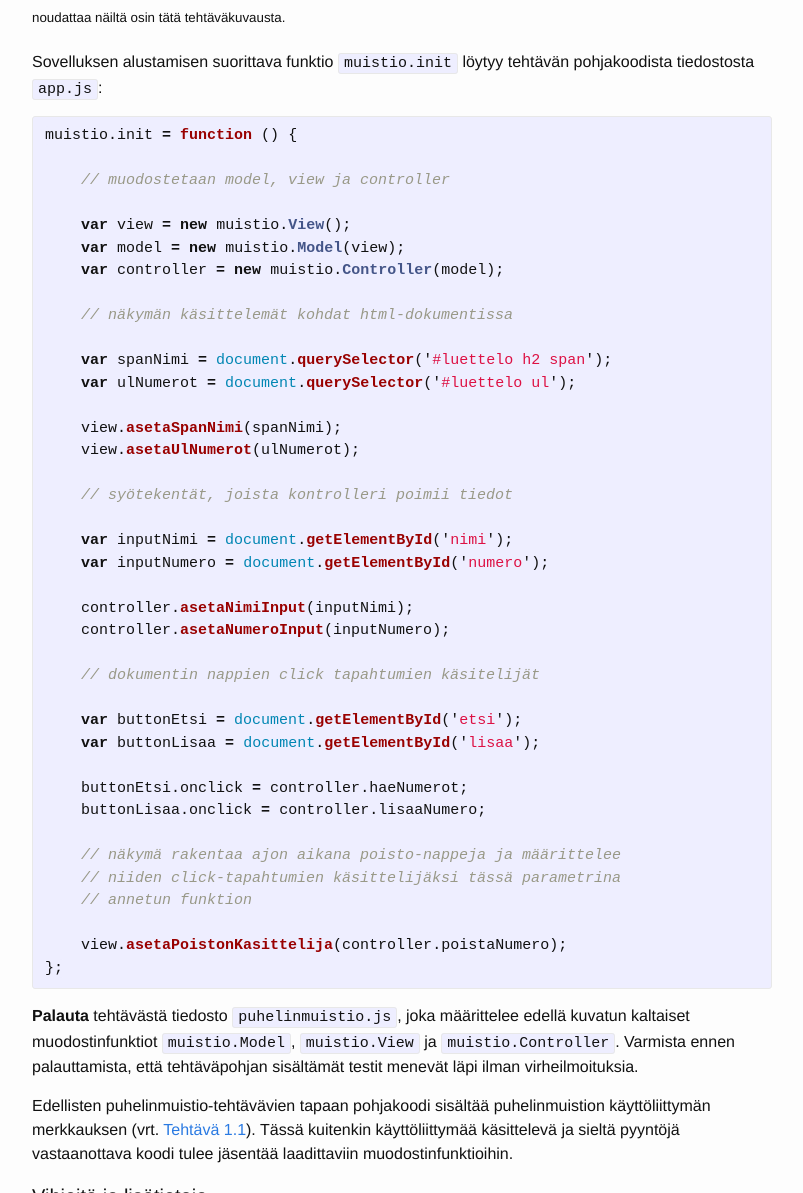
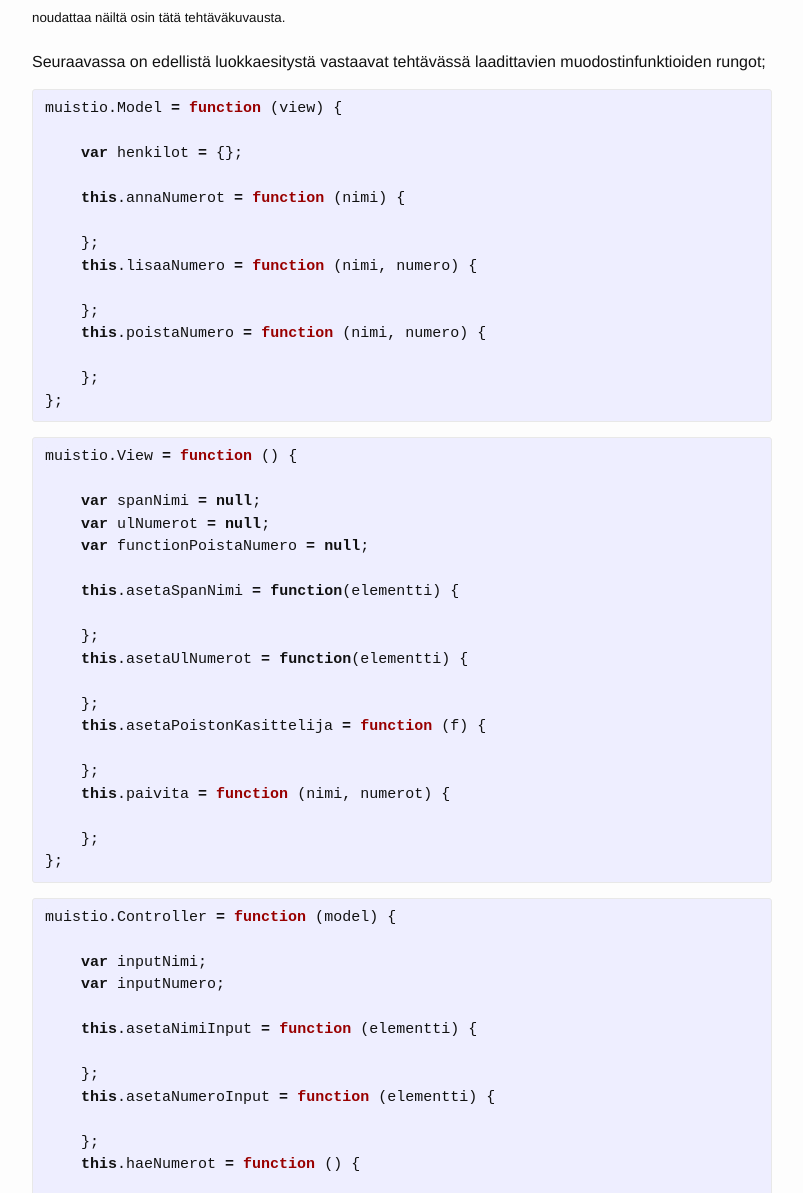
Before and after one commit to timedu/wso, a Jekyll site: the page built from _osa2/tehtava21.md, in a window 1280 px wide and 1400 px high, scrolled down 1278 px. Shown: the part 207-1400 px from the top of the window, without its empty margins (238-1041 px from the left). Built offline with Jekyll 4.4.1, drawn with Linux system fonts in a browser that asks for light colours; some of the changed text lies outside the part shown.

Commit message:
ex2.2 update

```diff
--- a/_osa2/tehtava21.md
+++ b/_osa2/tehtava21.md
@@ -34,6 +34,83 @@ Seuraavassa MVC-olioden rakenne on esitetty UML-luokkina:
 -->
 
 <sup>**Huom.** Tehtävän pohjakoodin kommenttien luokkaesitys saattaa poiketa edellä esitetystä. Ratkaisussa on kuitenkin tarkoitus noudattaa näiltä osin tätä tehtäväkuvausta.</sup>
+
+Seuraavassa on edellistä luokkaesitystä vastaavat tehtävässä laadittavien muodostinfunktioiden rungot;
+
+{% highlight javascript %}
+
+muistio.Model = function (view) {
+
+    var henkilot = {};
+
+    this.annaNumerot = function (nimi) {
+
+    };
+    this.lisaaNumero = function (nimi, numero) {
+
+    };
+    this.poistaNumero = function (nimi, numero) {
+
+    };
+};
+
+{% endhighlight %}
+
+
+
+{% highlight javascript %}
+
+muistio.View = function () {
+
+    var spanNimi = null;
+    var ulNumerot = null;
+    var functionPoistaNumero = null;
+
+    this.asetaSpanNimi = function(elementti) {
+
+    };
+    this.asetaUlNumerot = function(elementti) {
+
+    };
+    this.asetaPoistonKasittelija = function (f) {
+
+    };
+    this.paivita = function (nimi, numerot) {
+
+    };
+};
+
+{% endhighlight %}
+
+
+
+{% highlight javascript %}
+
+muistio.Controller = function (model) {
+
+    var inputNimi;
+    var inputNumero;
+
+    this.asetaNimiInput = function (elementti) {
+
+    };
+    this.asetaNumeroInput = function (elementti) {
+
+    };
+    this.haeNumerot = function () {
+
+    };
+    this.lisaaNumero = function () {
+
+    };
+    this.poistaNumero = function (e) {
+
+    };
+};
+
+{% endhighlight %}
+
+
 
 Sovelluksen alustamisen suorittava funktio `muistio.init` löytyy tehtävän pohjakoodista tiedostosta `app.js`:
 
@@ -102,7 +179,8 @@ Esimerkissä on tähän tehtävään verrattuna yksi rakenteellinen taso enemmä
 * korjaus: oliokaaviossa kontrolleriin tehtävä metodikutsu `etsiNumerot` vaihdettu kutsuksi `haeNumerot`; muutos huomioitu myös kaavioon viittaavassa tekstissä
 * korjaus: edellistä vastaava muutos tehty myös olioiden luokka-esitykseen, josta on samalla poistettu `View`-luokassa ollut `esitaNumero` -metodi (esim. testit eivät edellyttä ratkaisun jäsentämistä tällä tavalla)
 * lisätty huomautus, joka koskee tehtäväkuvauksen ja tehtäväpohjassa olevien kommenttien epäyhtenäisyyttä
-* poistettu "painovirheitä" koskeva alaviite
+* poistettu "painovirheitä" koskeva alaviite (ks. muutokset *160930*)
+* kuvaukseen lisätty laadittavien muodostinfunktioiden rungot
 
 160930:
 
```
Also changed, not shown: _osa2/tehtava22.md (+10 -1 lines).
